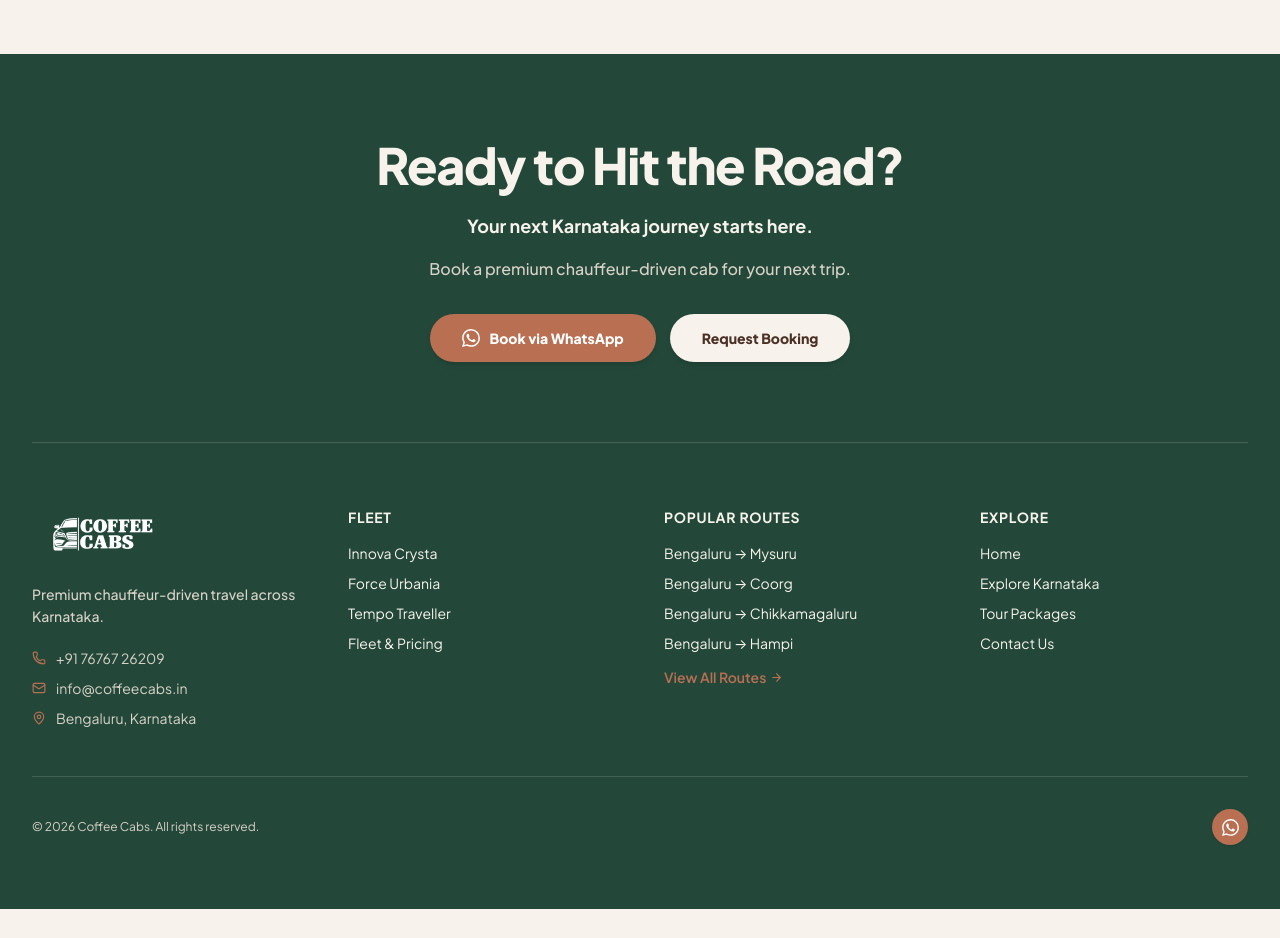
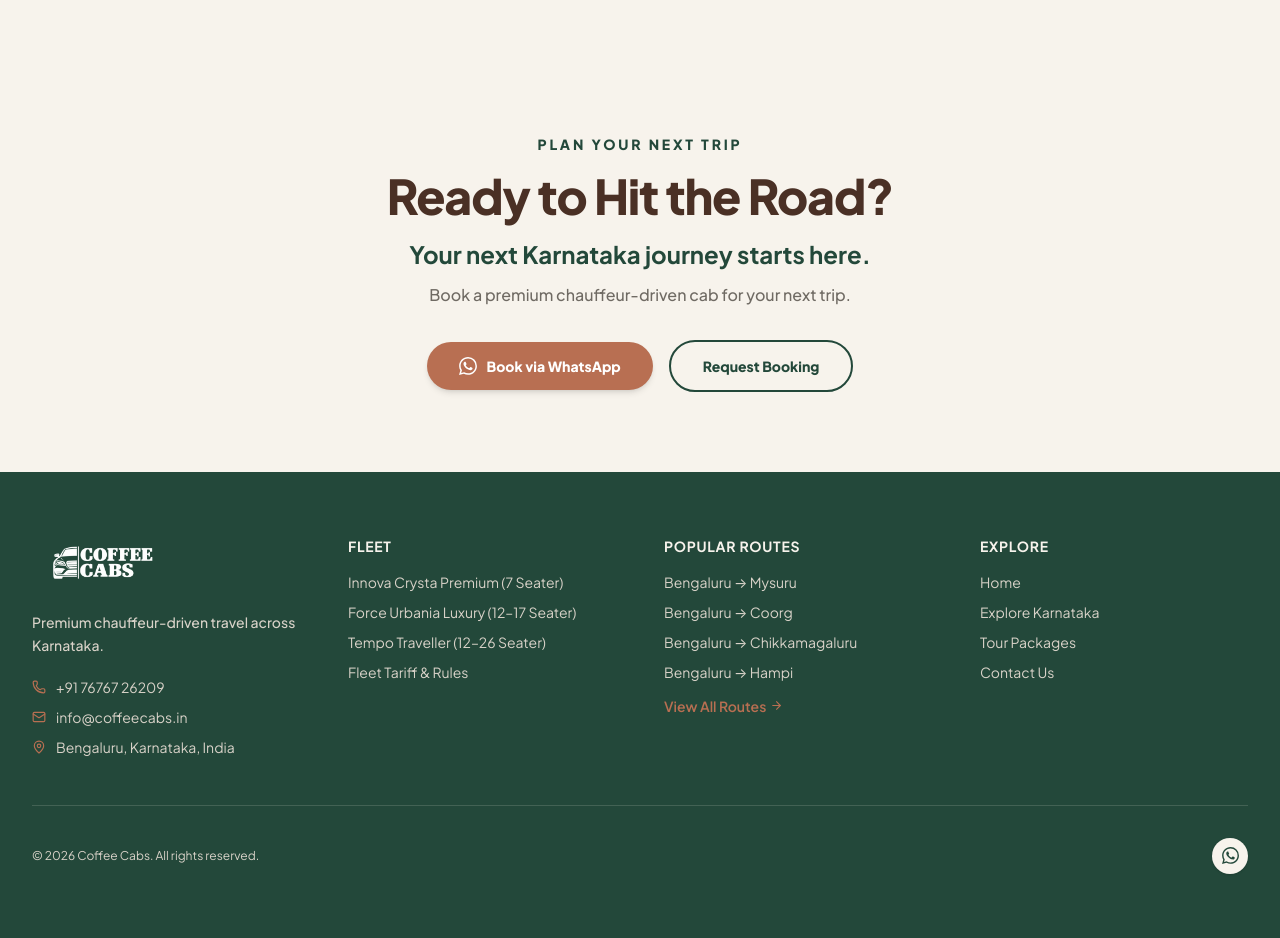
Before and after one commit to GAGANGOWDAP/coffee-cabs, a React (Vite) app: page / in a window 1280 px wide. Shown: the part 8660-9598 px from the top of the page. Before the commit the page ends 9569 px from the top, so only its background shows below. Built offline with nearby package versions, Linux system fonts and the light colour scheme.

Commit message:
Coffee Cabs: Split Final CTA (Warm Ivory) + Footer (Forest Green) redesign

```diff
--- a/src/app/components/Footer.tsx
+++ b/src/app/components/Footer.tsx
@@ -3,27 +3,38 @@ import { Link } from "react-router";
 
 export default function Footer() {
   return (
-    <footer className="bg-[#23483A] text-[#F7F3EC]">
-      {/* ── 1. FINAL CTA SECTION ── */}
-      <section className="py-14 sm:py-16 lg:py-20 px-4 sm:px-8 text-center bg-[#23483A]">
-        <div className="max-w-3xl mx-auto space-y-4">
-          <h2 className="text-3xl sm:text-4xl lg:text-[50px] font-extrabold text-[#F7F3EC] tracking-tight leading-tight">
+    <>
+      {/* ── SECTION 1 — FINAL CTA (WARM IVORY / CREAM) ── */}
+      <section className="bg-[#F7F3EC] py-14 sm:py-16 lg:py-20 px-4 sm:px-8 text-center relative overflow-hidden">
+        <div className="max-w-3xl mx-auto relative z-10">
+          {/* Eyebrow */}
+          <span className="block text-xs sm:text-sm font-extrabold text-[#23483A] uppercase tracking-[0.2em] mb-3">
+            PLAN YOUR NEXT TRIP
+          </span>
+
+          {/* Main Heading */}
+          <h2 className="text-3xl sm:text-4xl lg:text-5xl font-extrabold text-[#4A3025] tracking-tight leading-tight mb-3">
             Ready to Hit the Road?
           </h2>
-          <p className="text-base sm:text-lg font-bold text-[#F7F3EC]">
+
+          {/* Supporting Heading */}
+          <p className="text-lg sm:text-xl lg:text-2xl font-bold text-[#23483A] mb-3">
             Your next Karnataka journey starts here.
           </p>
-          <p className="text-sm sm:text-base text-[#D8D2C8] max-w-md mx-auto font-medium leading-relaxed">
+
+          {/* Short Description */}
+          <p className="text-sm sm:text-base text-[#6F6A63] font-medium leading-relaxed max-w-md mx-auto mb-8">
             Book a premium chauffeur-driven cab for your next trip.
           </p>
 
-          <div className="flex flex-col sm:flex-row items-center justify-center gap-3.5 pt-4 max-w-md sm:max-w-none mx-auto">
-            {/* Primary Button */}
+          {/* Two Buttons */}
+          <div className="flex flex-col sm:flex-row items-center justify-center gap-3.5 sm:gap-4 max-w-md sm:max-w-none mx-auto">
+            {/* Button 1: Primary - Book via WhatsApp */}
             <a
               href="https://wa.me/917676726209?text=Hi%20Coffee%20Cabs!%20I%20want%20to%20book%20a%20cab."
               target="_blank"
               rel="noopener noreferrer"
-              className="w-full sm:w-auto inline-flex items-center justify-center gap-2.5 px-8 py-3.5 bg-[#B86F52] text-white text-sm font-extrabold rounded-full hover:bg-white hover:text-[#23483A] transition-all duration-200 shadow-md min-h-[48px] focus-visible:outline-2 focus-visible:outline-white"
+              className="w-full sm:w-auto inline-flex items-center justify-center gap-2.5 px-8 py-3.5 bg-[#B86F52] text-white text-sm font-extrabold rounded-full hover:bg-[#4A3025] transition-all duration-200 shadow-md min-h-[48px] focus-visible:outline-2 focus-visible:outline-[#B86F52]"
             >
               <svg width="18" height="18" viewBox="0 0 24 24" fill="currentColor" stroke="none" className="shrink-0">
                 <path d="M17.472 14.382c-.297-.149-1.758-.867-2.03-.967-.273-.099-.471-.148-.67.15-.197.297-.767.966-.94 1.164-.173.199-.347.223-.644.075-.297-.15-1.255-.463-2.39-1.475-.883-.788-1.48-1.761-1.653-2.059-.173-.297-.018-.458.13-.606.134-.133.298-.347.446-.52.149-.174.198-.298.298-.497.099-.198.05-.371-.025-.52-.075-.149-.669-1.612-.916-2.207-.242-.579-.487-.5-.669-.51-.173-.008-.371-.01-.57-.01-.198 0-.52.074-.792.372-.272.297-1.04 1.016-1.04 2.479 0 1.462 1.065 2.875 1.213 3.074.149.198 2.096 3.2 5.077 4.487.709.306 1.262.489 1.694.625.712.227 1.36.195 1.871.118.571-.085 1.758-.719 2.006-1.413.248-.694.248-1.289.173-1.413-.074-.124-.272-.198-.57-.347m-5.421 7.403h-.004a9.87 9.87 0 01-5.031-1.378l-.361-.214-3.741.982.998-3.648-.235-.374a9.86 9.86 0 01-1.51-5.26c.001-5.45 4.436-9.884 9.888-9.884 2.64 0 5.122 1.03 6.988 2.898a9.825 9.825 0 012.893 6.994c-.003 5.45-4.437 9.884-9.885 9.884m8.413-18.297A11.815 11.815 0 0012.05 0C5.495 0 .16 5.335.157 11.892c0 2.096.547 4.142 1.588 5.945L.057 24l6.305-1.654a11.882 11.882 0 005.683 1.448h.005c6.554 0 11.89-5.335 11.893-11.893a11.821 11.821 0 00-3.48-8.413z" />
@@ -31,10 +42,10 @@ export default function Footer() {
               <span>Book via WhatsApp</span>
             </a>
 
-            {/* Secondary Button */}
+            {/* Button 2: Secondary - Request Booking */}
             <Link
               to="/booking"
-              className="w-full sm:w-auto inline-flex items-center justify-center gap-2 px-8 py-3.5 bg-[#F7F3EC] text-[#4A3025] text-sm font-extrabold rounded-full hover:bg-[#EDE5D8] transition-all duration-200 shadow-md min-h-[48px] focus-visible:outline-2 focus-visible:outline-white"
+              className="w-full sm:w-auto inline-flex items-center justify-center gap-2 px-8 py-3.5 bg-transparent border-2 border-[#23483A] text-[#23483A] text-sm font-extrabold rounded-full hover:bg-[#23483A] hover:text-white transition-all duration-200 min-h-[48px] focus-visible:outline-2 focus-visible:outline-[#23483A]"
             >
               Request Booking
             </Link>
@@ -42,13 +53,9 @@ export default function Footer() {
         </div>
       </section>
 
-      {/* Subtle Divider / Transition */}
-      <div className="max-w-7xl mx-auto px-4 sm:px-8">
-        <div className="border-t border-[rgba(247,243,236,0.15)]" />
-      </div>
-
-      {/* ── 2. FOOTER CONTENT (4 COLUMNS) ── */}
-      <div className="max-w-7xl mx-auto px-4 sm:px-8 py-12 sm:py-16">
+      {/* ── SECTION 2 — ACTUAL FOOTER (DEEP FOREST GREEN) ── */}
+      <footer className="bg-[#23483A] text-[#F7F3EC] relative">
+        <div className="max-w-7xl mx-auto px-4 sm:px-8 py-12 sm:py-16 lg:py-16">
           <div className="grid grid-cols-1 sm:grid-cols-2 lg:grid-cols-4 gap-8 lg:gap-12 items-start">
             {/* COLUMN 1: BRAND */}
             <div className="space-y-4">
@@ -59,7 +66,7 @@ export default function Footer() {
                 <img
                   src={`${import.meta.env.BASE_URL}images/logo.png`}
                   alt="Coffee Cabs"
-                className="w-28 sm:w-32 md:w-36 lg:w-36 h-auto brightness-0 invert mix-blend-screen"
+                  className="w-28 sm:w-32 lg:w-36 h-auto brightness-0 invert mix-blend-screen"
                 />
               </Link>
               <p className="text-xs sm:text-sm text-[#D8D2C8] leading-relaxed font-medium max-w-xs">
@@ -68,21 +75,21 @@ export default function Footer() {
               <div className="space-y-2.5 text-xs sm:text-sm text-[#D8D2C8] pt-1">
                 <a
                   href="tel:+917676726209"
-                className="flex items-center gap-2.5 hover:text-[#B86F52] transition-colors focus-visible:outline-none focus-visible:ring-2 focus-visible:ring-[#B86F52] rounded"
+                  className="flex items-center gap-2.5 text-[#D8D2C8] hover:text-[#B86F52] transition-colors focus-visible:outline-none focus-visible:ring-2 focus-visible:ring-[#B86F52] rounded"
                 >
                   <Phone size={14} className="text-[#B86F52] shrink-0" />
                   <span>+91 76767 26209</span>
                 </a>
                 <a
                   href="mailto:info@coffeecabs.in"
-                className="flex items-center gap-2.5 hover:text-[#B86F52] transition-colors focus-visible:outline-none focus-visible:ring-2 focus-visible:ring-[#B86F52] rounded"
+                  className="flex items-center gap-2.5 text-[#D8D2C8] hover:text-[#B86F52] transition-colors focus-visible:outline-none focus-visible:ring-2 focus-visible:ring-[#B86F52] rounded"
                 >
                   <Mail size={14} className="text-[#B86F52] shrink-0" />
                   <span>info@coffeecabs.in</span>
                 </a>
-              <div className="flex items-center gap-2.5">
+                <div className="flex items-center gap-2.5 text-[#D8D2C8]">
                   <MapPin size={14} className="text-[#B86F52] shrink-0" />
-                <span>Bengaluru, Karnataka</span>
+                  <span>Bengaluru, Karnataka, India</span>
                 </div>
               </div>
             </div>
@@ -92,25 +99,25 @@ export default function Footer() {
               <h3 className="text-xs sm:text-sm font-bold tracking-wider uppercase text-[#F7F3EC] mb-4">
                 FLEET
               </h3>
-            <ul className="space-y-2.5 text-xs sm:text-sm text-[#F7F3EC]">
+              <ul className="space-y-2.5 text-xs sm:text-sm">
                 <li>
-                <Link to="/fleet" className="hover:text-[#B86F52] transition-colors">
-                  Innova Crysta
+                  <Link to="/fleet" className="text-[#D8D2C8] hover:text-[#B86F52] transition-colors">
+                    Innova Crysta Premium (7 Seater)
                   </Link>
                 </li>
                 <li>
-                <Link to="/fleet" className="hover:text-[#B86F52] transition-colors">
-                  Force Urbania
+                  <Link to="/fleet" className="text-[#D8D2C8] hover:text-[#B86F52] transition-colors">
+                    Force Urbania Luxury (12–17 Seater)
                   </Link>
                 </li>
                 <li>
-                <Link to="/fleet" className="hover:text-[#B86F52] transition-colors">
-                  Tempo Traveller
+                  <Link to="/fleet" className="text-[#D8D2C8] hover:text-[#B86F52] transition-colors">
+                    Tempo Traveller (12–26 Seater)
                   </Link>
                 </li>
                 <li>
-                <Link to="/pricing" className="hover:text-[#B86F52] transition-colors">
-                  Fleet & Pricing
+                  <Link to="/pricing" className="text-[#D8D2C8] hover:text-[#B86F52] transition-colors">
+                    Fleet Tariff & Rules
                   </Link>
                 </li>
               </ul>
@@ -121,24 +128,24 @@ export default function Footer() {
               <h3 className="text-xs sm:text-sm font-bold tracking-wider uppercase text-[#F7F3EC] mb-4">
                 POPULAR ROUTES
               </h3>
-            <ul className="space-y-2.5 text-xs sm:text-sm text-[#F7F3EC]">
+              <ul className="space-y-2.5 text-xs sm:text-sm">
                 <li>
-                <Link to="/routes/bengaluru-to-mysuru" className="hover:text-[#B86F52] transition-colors">
+                  <Link to="/routes/bengaluru-to-mysuru" className="text-[#D8D2C8] hover:text-[#B86F52] transition-colors">
                     Bengaluru → Mysuru
                   </Link>
                 </li>
                 <li>
-                <Link to="/routes/bengaluru-to-coorg" className="hover:text-[#B86F52] transition-colors">
+                  <Link to="/routes/bengaluru-to-coorg" className="text-[#D8D2C8] hover:text-[#B86F52] transition-colors">
                     Bengaluru → Coorg
                   </Link>
                 </li>
                 <li>
-                <Link to="/routes/bengaluru-to-chikkamagaluru" className="hover:text-[#B86F52] transition-colors">
+                  <Link to="/routes/bengaluru-to-chikkamagaluru" className="text-[#D8D2C8] hover:text-[#B86F52] transition-colors">
                     Bengaluru → Chikkamagaluru
                   </Link>
                 </li>
                 <li>
-                <Link to="/routes/bengaluru-to-hampi" className="hover:text-[#B86F52] transition-colors">
+                  <Link to="/routes/bengaluru-to-hampi" className="text-[#D8D2C8] hover:text-[#B86F52] transition-colors">
                     Bengaluru → Hampi
                   </Link>
                 </li>
@@ -155,24 +162,24 @@ export default function Footer() {
               <h3 className="text-xs sm:text-sm font-bold tracking-wider uppercase text-[#F7F3EC] mb-4">
                 EXPLORE
               </h3>
-            <ul className="space-y-2.5 text-xs sm:text-sm text-[#F7F3EC]">
+              <ul className="space-y-2.5 text-xs sm:text-sm">
                 <li>
-                <Link to="/" className="hover:text-[#B86F52] transition-colors">
+                  <Link to="/" className="text-[#D8D2C8] hover:text-[#B86F52] transition-colors">
                     Home
                   </Link>
                 </li>
                 <li>
-                <Link to="/travel" className="hover:text-[#B86F52] transition-colors">
+                  <Link to="/travel" className="text-[#D8D2C8] hover:text-[#B86F52] transition-colors">
                     Explore Karnataka
                   </Link>
                 </li>
                 <li>
-                <Link to="/travel/packages" className="hover:text-[#B86F52] transition-colors">
+                  <Link to="/travel/packages" className="text-[#D8D2C8] hover:text-[#B86F52] transition-colors">
                     Tour Packages
                   </Link>
                 </li>
                 <li>
-                <Link to="/contact" className="hover:text-[#B86F52] transition-colors">
+                  <Link to="/contact" className="text-[#D8D2C8] hover:text-[#B86F52] transition-colors">
                     Contact Us
                   </Link>
                 </li>
@@ -180,7 +187,7 @@ export default function Footer() {
             </div>
           </div>
 
-        {/* ── 3. COPYRIGHT ROW ── */}
+          {/* ── COPYRIGHT ROW ── */}
           <div className="border-t border-[rgba(247,243,236,0.15)] mt-12 pt-8 flex flex-col sm:flex-row items-center justify-between gap-4 text-xs text-[#D8D2C8]">
             <p>© 2026 Coffee Cabs. All rights reserved.</p>
             <div className="flex items-center gap-3">
@@ -188,7 +195,7 @@ export default function Footer() {
                 href="https://wa.me/917676726209"
                 target="_blank"
                 rel="noopener noreferrer"
-              className="w-9 h-9 rounded-full bg-[#B86F52] text-white flex items-center justify-center hover:bg-white hover:text-[#23483A] transition-all shadow-sm focus-visible:outline-none focus-visible:ring-2 focus-visible:ring-[#B86F52]"
+                className="w-9 h-9 rounded-full bg-[#F7F3EC] text-[#23483A] flex items-center justify-center hover:bg-[#B86F52] hover:text-white transition-all shadow-sm focus-visible:outline-none focus-visible:ring-2 focus-visible:ring-[#B86F52]"
                 aria-label="Contact Coffee Cabs on WhatsApp"
               >
                 <svg width="17" height="17" viewBox="0 0 24 24" fill="currentColor" stroke="none">
@@ -199,5 +206,6 @@ export default function Footer() {
           </div>
         </div>
       </footer>
+    </>
   );
 }
```
Lines whose indentation alone changed are shown as unchanged.
